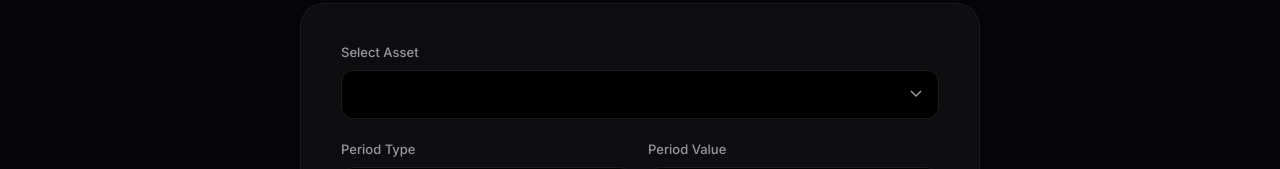
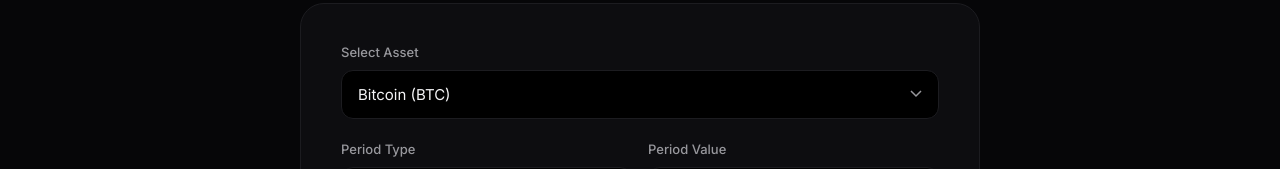
Before and after one commit to dimssrmdn01/crypto-prophet-dashboard, a plain HTML site: page index.html in a window 1280 px wide. Shown: the part 2491-2660 px from the top of the page. Drawn offline with Linux system fonts and the light colour scheme.

Commit message:
Update asset configuration with new entries

```diff
--- a/index.html
+++ b/index.html
@@ -389,19 +389,34 @@
 <script>
 // Config
 const ASSETS = [
-  {name:"Bitcoin (BTC)", ticker:"BTC-USD"},
-  {name:"Ethereum (ETH)", ticker:"ETH-USD"},
-  {name:"Binance Coin (BNB)", ticker:"BNB-USD"},
-  {name:"Ripple (XRP)", ticker:"XRP-USD"},
-  {name:"Solana (SOL)", ticker:"SOL-USD"},
-  {name:"TRON (TRX)", ticker:"TRX-USD"},
-  {name:"Dogecoin (DOGE)", ticker:"DOGE-USD"},
-  {name:"Cardano (ADA)", ticker:"ADA-USD"},
-  {name:"Chainlink (LINK)", ticker:"LINK-USD"},
-  {name:"Stellar (XLM)", ticker:"XLM-USD"},
-  {name:"Gold (GC=F)", ticker:"GC=F"},
-  {name:"Euro (EUR/USD)", ticker:"EURUSD=X"}
-  {name: "Rupiah (USD/IDR)", ticker: "IDR=X"}
+  // Kripto
+  {name: "Bitcoin (BTC)", ticker: "BTC-USD"},
+  {name: "Ethereum (ETH)", ticker: "ETH-USD"},
+  {name: "Binance Coin (BNB)", ticker: "BNB-USD"},
+  {name: "Ripple (XRP)", ticker: "XRP-USD"},
+  {name: "Solana (SOL)", ticker: "SOL-USD"},
+  {name: "TRON (TRX)", ticker: "TRX-USD"},
+  {name: "Dogecoin (DOGE)", ticker: "DOGE-USD"},
+  {name: "Cardano (ADA)", ticker: "ADA-USD"},
+  {name: "Chainlink (LINK)", ticker: "LINK-USD"},
+  {name: "Stellar (XLM)", ticker: "XLM-USD"},
+
+  // Komoditas & Forex
+  {name: "Gold (GC=F)", ticker: "GC=F"},
+  {name: "Euro (EUR/USD)", ticker: "EURUSD=X"},
+  {name: "Rupiah (USD/IDR)", ticker: "IDR=X"},
+
+  // Blue Chip Indonesia (IDX)
+  {name: "Bank BCA (BBCA)", ticker: "BBCA.JK"},
+  {name: "Bank BRI (BBRI)", ticker: "BBRI.JK"},
+  {name: "Bank Mandiri (BMRI)", ticker: "BMRI.JK"},
+  {name: "Telkom Indonesia (TLKM)", ticker: "TLKM.JK"},
+
+  // Blue Chip Global (US)
+  {name: "Apple Inc. (AAPL)", ticker: "AAPL"},
+  {name: "Microsoft (MSFT)", ticker: "MSFT"},
+  {name: "NVIDIA (NVDA)", ticker: "NVDA"},
+  {name: "Tesla (TSLA)", ticker: "TSLA"}
 ];
 
 // Populate
```
